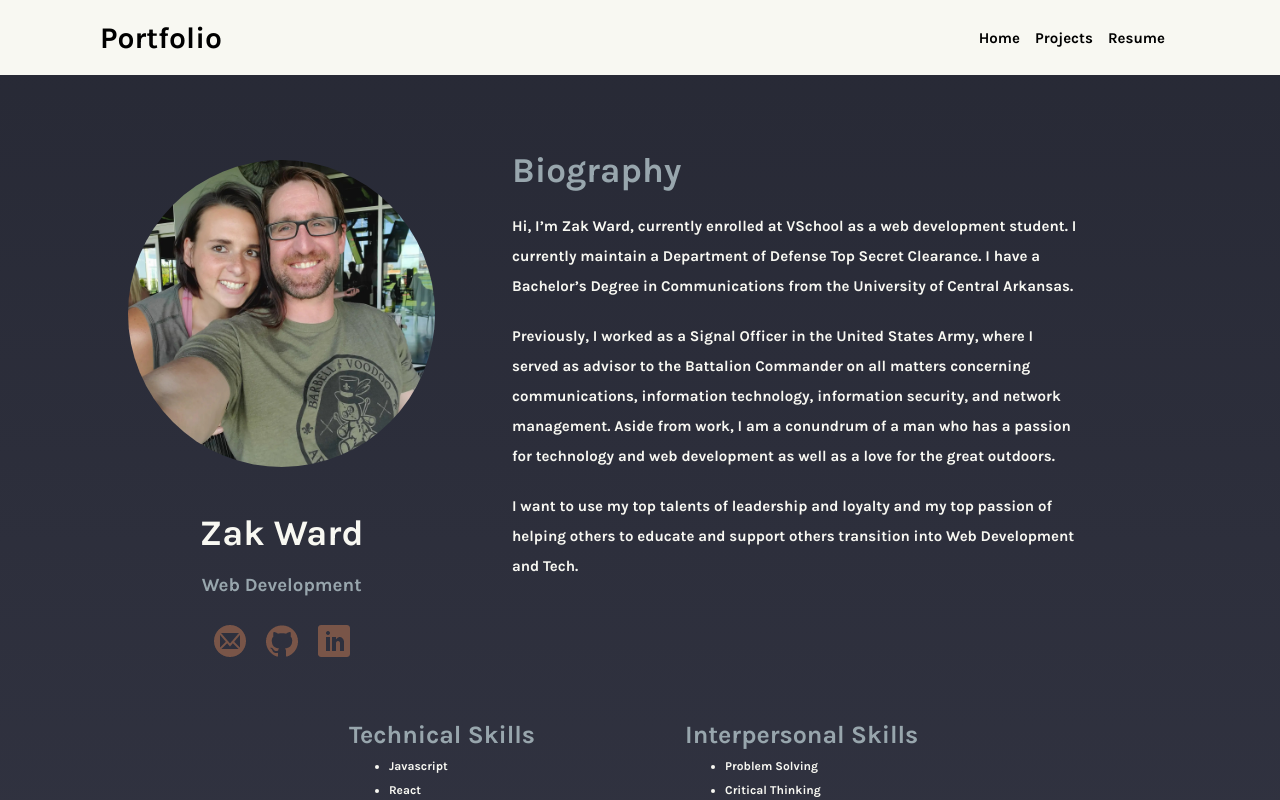
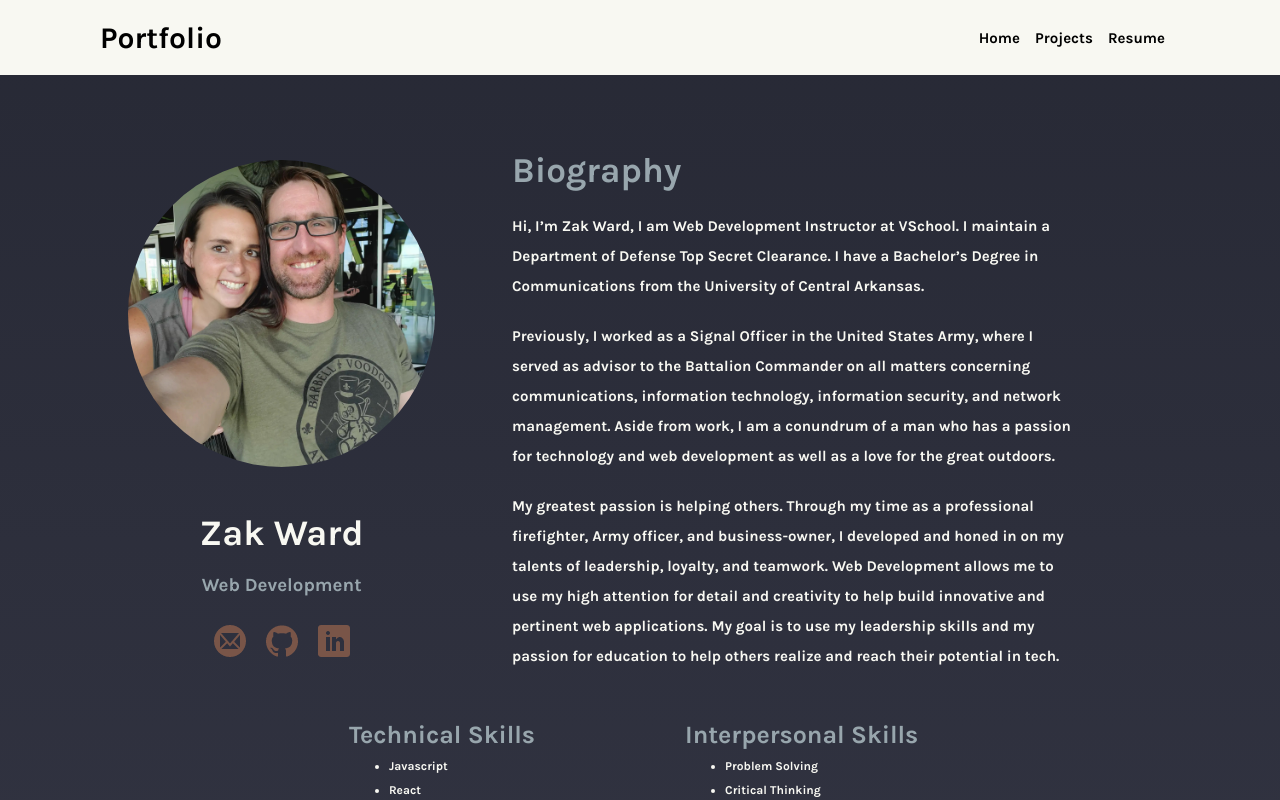
Before and after one commit to zakward/Portfolio, a React (Create React App) app: page / in a window 1280 px wide. Shown: the top 800 px of the page. Built offline with nearby package versions, Linux system fonts and the light colour scheme.

Commit message:
bio-change

```diff
--- a/src/components/Biography.js
+++ b/src/components/Biography.js
@@ -19,9 +19,9 @@ function Biography() {
                 </div>
                 <div className = "biography-container">
                     <h1 className = "biography-title">Biography</h1>
-                    <p className = "biography">Hi, I’m Zak Ward, currently enrolled at VSchool as a web development student.  I currently maintain a Department of Defense Top Secret Clearance.  I have a Bachelor’s Degree in Communications from the University of Central Arkansas.</p>
+                    <p className = "biography">Hi, I’m Zak Ward, I am Web Development Instructor at VSchool.  I maintain a Department of Defense Top Secret Clearance.  I have a Bachelor’s Degree in Communications from the University of Central Arkansas.</p>
                     <p className = "biography">Previously, I worked as a Signal Officer in the United States Army, where I served as advisor to the Battalion Commander on all matters concerning communications, information technology, information security, and network management.  Aside from work, I am a conundrum of a man who has a passion for technology and web development as well as a love for the great outdoors.</p>
-                    <p className = "biography">I want to use my top talents of leadership and loyalty and my top passion of helping others to educate and support others transition into Web Development and Tech.</p>
+                    <p className = "biography">My greatest passion is helping others.  Through my time as a professional firefighter, Army officer, and business-owner, I developed and honed in on my talents of leadership, loyalty, and teamwork.  Web Development allows me to use my high attention for detail and creativity to help build innovative and pertinent web applications.  My goal is to use my leadership skills and my passion for education to help others realize and reach their potential in tech.</p>
                 </div>
                 <div className = "skills-container">
                     <div className = "tech-skills-container">
```
